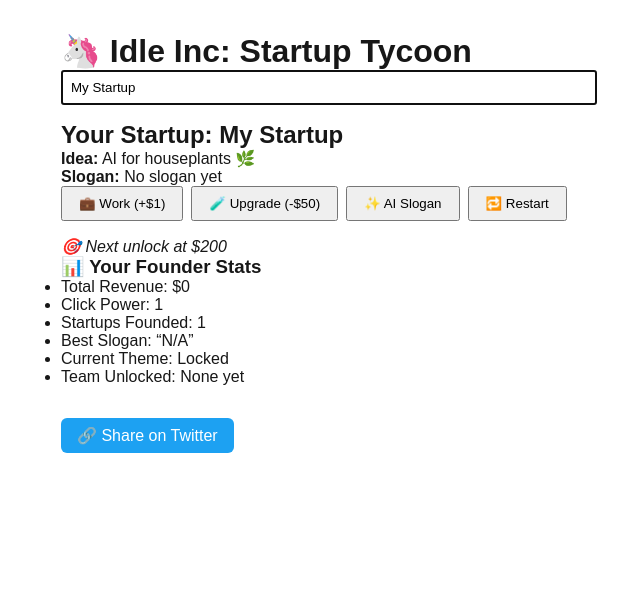
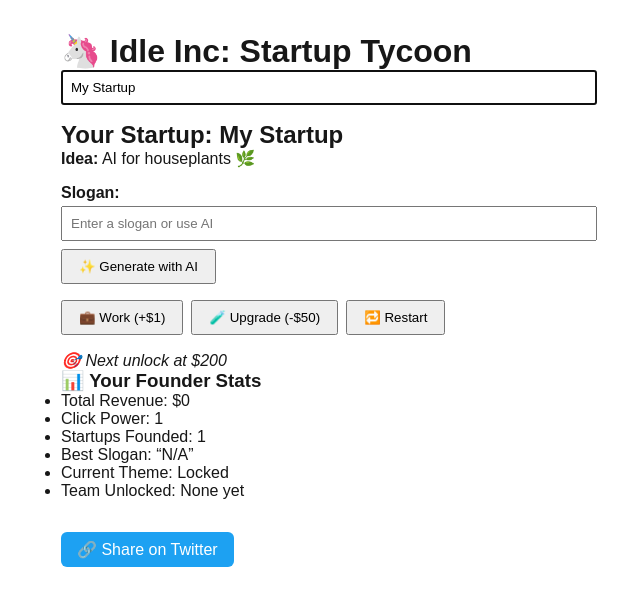
Before and after one commit to calexj23/idle-inc-clean, a Next.js app: page / in a window 1280 px wide. Shown: the top 606 px of the page, without its empty margins (311-951 px from the left). Built offline with nearby package versions, Linux system fonts and the light colour scheme.

Commit message:
Fix Twitter share link and finalize Phase 6 polish

```diff
--- a/pages/index.tsx
+++ b/pages/index.tsx
@@ -138,11 +138,27 @@ export default function Home() {
       <p>
         <strong>Idea:</strong> {product}
       </p>
-      <p>
-        <strong>Slogan:</strong> {slogan || "No slogan yet"}
-      </p>
 
-      <div style={{ marginBottom: "1rem" }}>
+      <div style={{ marginTop: "1rem" }}>
+        <strong>Slogan:</strong>
+        <input
+          type="text"
+          value={slogan}
+          onChange={(e) => setSlogan(e.target.value)}
+          placeholder="Enter a slogan or use AI"
+          style={{
+            width: "100%",
+            padding: "0.5rem",
+            marginTop: "0.25rem",
+            marginBottom: "0.5rem",
+          }}
+        />
+        <button onClick={generateSlogan} style={{ padding: "0.5rem 1rem" }}>
+          ✨ Generate with AI
+        </button>
+      </div>
+
+      <div style={{ marginBottom: "1rem", marginTop: "1rem" }}>
         <button onClick={handleWork} style={{ padding: "0.5rem 1rem" }}>
           💼 Work (+${clickPower})
         </button>
@@ -151,12 +167,6 @@ export default function Home() {
           style={{ padding: "0.5rem 1rem", marginLeft: "0.5rem" }}
         >
           🧪 Upgrade (-${50 * level})
-        </button>
-        <button
-          onClick={generateSlogan}
-          style={{ padding: "0.5rem 1rem", marginLeft: "0.5rem" }}
-        >
-          ✨ AI Slogan
         </button>
         <button
           onClick={startNewStartup}
@@ -204,7 +214,7 @@ export default function Home() {
 
       <div style={{ marginTop: "2rem" }}>
         <a
-          href={`https://twitter.com/intent/tweet?text=I built ${startupName} and earned $${revenue}! Slogan: ${slogan}`}
+          href={`https://twitter.com/intent/tweet?text=I built ${startupName} and earned $${revenue}! Slogan: "${slogan}" — Try it here: https://idle-inc.vercel.app`}
           target="_blank"
           rel="noopener noreferrer"
           style={{
```
